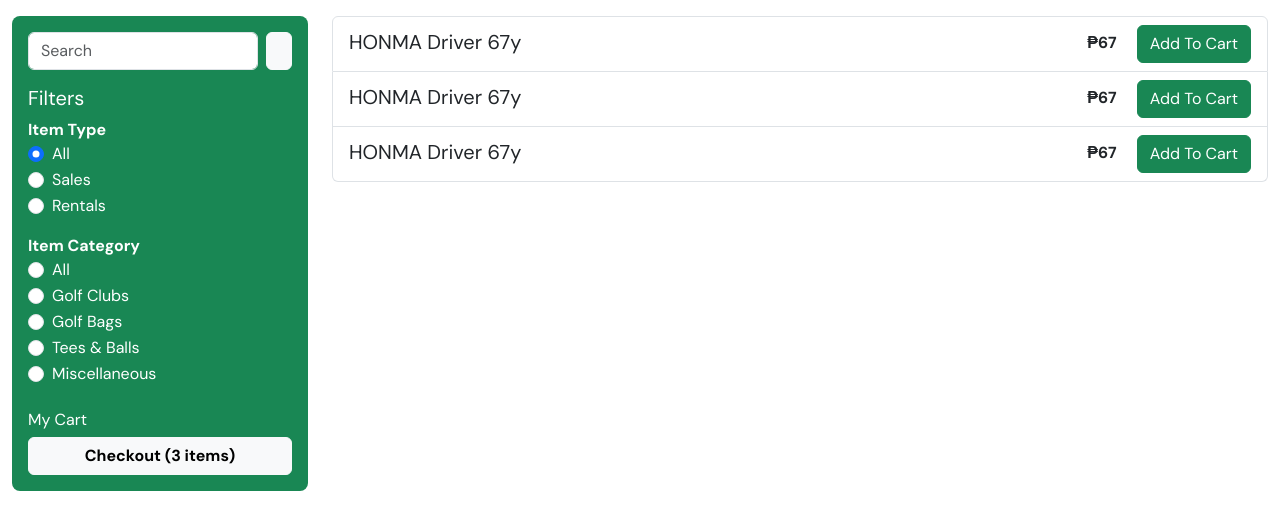
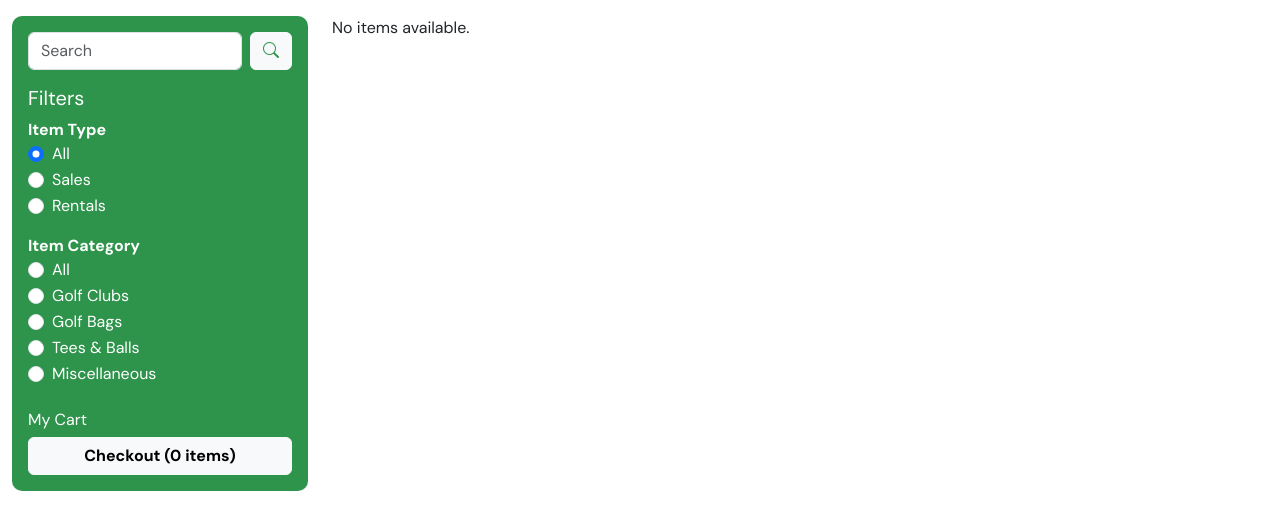
Before and after one commit to johnllss/INFOM_DB-App_Gr3, a Flask app: page /shop in a window 1280 px wide. Shown: the part 66-596 px from the top of the page. Run offline with Flask 3, Linux system fonts and the light colour scheme; the visitor is signed in with stand-in values (Sample User, id 1); data that the repository does not hold is empty; some libraries are stand-ins or nearby versions.

Commit message:
items connect

```diff
--- a/golf/app.py
+++ b/golf/app.py
@@ -17,6 +17,7 @@ app.config['MYSQL_USER'] = 'uhxxpvfj9cyz1zcv'
 app.config['MYSQL_PASSWORD'] = '3K27XZbrqzZMjW2o6btz'
 app.config['MYSQL_DB'] = 'bdxiyb8jgtmepmiynhz9'
 app.config['MYSQL_PORT'] = 3306
+app.config['MYSQL_CURSORCLASS'] = 'DictCursor'
 
 mysql = MySQL(app)
 
@@ -184,11 +185,13 @@ def add_subscription_to_cart():
 @app.route("/shop", methods=["GET", "POST"])
 @login_required
 def shop():
-    items = [
-        {"id": 1, "name": "HONMA Driver 67y", "price": 67},
-        {"id": 2, "name": "HONMA Driver 67y", "price": 67},
-        {"id": 3, "name": "HONMA Driver 67y", "price": 67},
-    ]
+    cursor = mysql.connection.cursor()
+
+    # Query the database
+    cursor.execute("SELECT * FROM item;")
+    items = cursor.fetchall()
+
+    cursor.close()
     cart_items = items[:67]  # Example count
     return render_template("shop.html", items=items, cart_items=cart_items)
 
--- a/golf/static/styles.css
+++ b/golf/static/styles.css
@@ -113,3 +113,14 @@ body.homepage-background {
 .fs-8{
   font-size: 0.75rem;
 }
+
+.shopfilter{
+  background-color: #2e944b;
+  color: white;
+  padding: 1rem 1rem;
+  border-radius: 10px;
+}
+
+.bi-search {
+  color: #2e944b !important;
+}
--- a/golf/templates/layout.html
+++ b/golf/templates/layout.html
@@ -22,6 +22,7 @@
         <link href="/static/styles.css" rel="stylesheet">
 
         <title>TeeTrack: {% block title %}{% endblock %}</title>
+        <link href="https://cdn.jsdelivr.net/npm/bootstrap-icons@1.11.3/font/bootstrap-icons.css" rel="stylesheet">
 
     </head>
 
--- a/golf/templates/shop_filters.html
+++ b/golf/templates/shop_filters.html
@@ -1,4 +1,4 @@
-<div class="p-3 bg-success text-white rounded-3">
+<div class="shopfilter">
   <!-- Search -->
   <form action="/shop" method="GET" class="d-flex mb-3">
     <input type="text" name="q" placeholder="Search" class="form-control me-2">
--- a/golf/templates/shop_items.html
+++ b/golf/templates/shop_items.html
@@ -3,12 +3,10 @@
       <div class="list-group-item d-flex justify-content-between align-items-center">
         <div>
           <h5 class="mb-1">{{ item.name }}</h5>
-      {% if item.description %}
           <small class="text-muted">{{ item.description }}</small>
-      {% endif %}
         </div>
         <div class="text-end">
-      <strong>₱{{ item.price }}</strong>
+          <strong>₱{{ "%.2f"|format(item.price) }}</strong>
           <a href="/add_to_cart/{{ item.id }}" class="btn btn-success ms-3">Add To Cart</a>
         </div>
       </div>
```
Also changed, not shown: 3 other files. Lines whose indentation alone changed are shown as unchanged.
